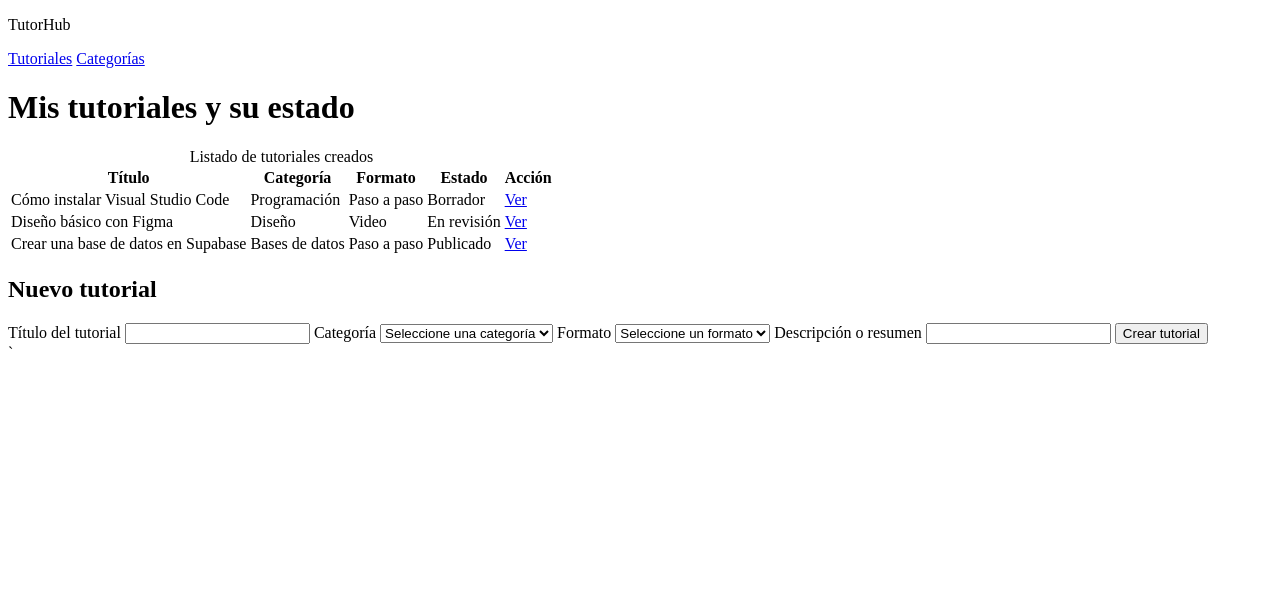
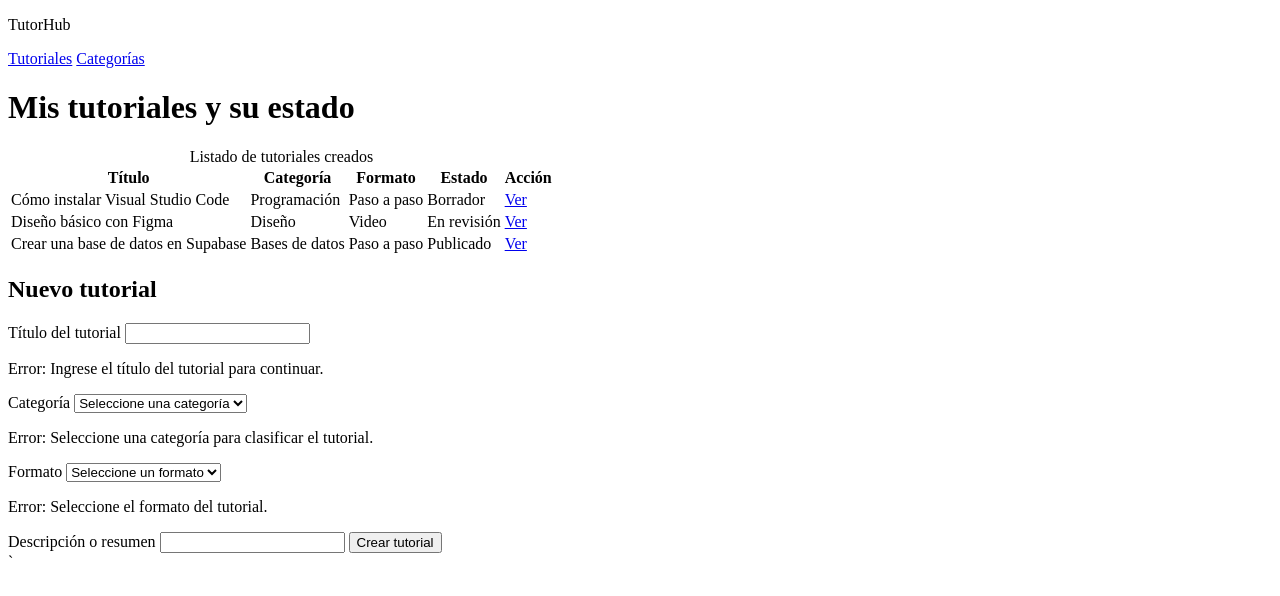
Before and after one commit to uleam-web-2026-2/webIB-Espinoza-Ponce, a Svelte app: page / in a window 1280 px wide. Shown: the top 596 px of the page. Built offline with nearby package versions, Linux system fonts and the light colour scheme.

Commit message:
S4: mensajes de error en campos obligatorios

```diff
--- a/src/Formulario.svelte
+++ b/src/Formulario.svelte
@@ -1,34 +1,72 @@
+
 <section aria-labelledby="titulo-nuevo">
   <h2 id="titulo-nuevo">Nuevo tutorial</h2>
 
   <form action="#" method="post">
+
     <!-- Campo 1: Título (obligatorio) -->
     <label for="titulo">Título del tutorial</label>
-    <input type="text" id="titulo" name="titulo" required>
+    <input
+      type="text"
+      id="titulo"
+      name="titulo"
+      required
+      aria-invalid="true"
+      aria-describedby="titulo-error"
+    >
+
+    <p id="titulo-error" class="mensaje-error">
+      Error: Ingrese el título del tutorial para continuar.
+    </p>
 
     <!-- Campo 2: Categoría (obligatorio) -->
     <label for="categoria">Categoría</label>
-    <select id="categoria" name="categoria" required>
+    <select
+      id="categoria"
+      name="categoria"
+      required
+      aria-invalid="true"
+      aria-describedby="categoria-error"
+    >
       <option value="">Seleccione una categoría</option>
       <option value="programacion">Programación</option>
       <option value="diseno">Diseño</option>
       <option value="bases-datos">Bases de datos</option>
     </select>
 
+    <p id="categoria-error" class="mensaje-error">
+      Error: Seleccione una categoría para clasificar el tutorial.
+    </p>
+
     <!-- Campo 3: Formato (obligatorio) -->
     <label for="formato">Formato</label>
-    <select id="formato" name="formato" required>
+    <select
+      id="formato"
+      name="formato"
+      required
+      aria-invalid="true"
+      aria-describedby="formato-error"
+    >
       <option value="">Seleccione un formato</option>
       <option value="paso-a-paso">Paso a paso</option>
       <option value="video">Video</option>
       <option value="interactivo">Interactivo</option>
     </select>
 
+    <p id="formato-error" class="mensaje-error">
+      Error: Seleccione el formato del tutorial.
+    </p>
+
     <!-- Campo 4: Descripción (opcional) -->
     <label for="descripcion">Descripción o resumen</label>
-    <input type="text" id="descripcion" name="descripcion">
+    <input
+      type="text"
+      id="descripcion"
+      name="descripcion"
+    >
 
     <!-- Botón de envío nativo -->
     <button type="submit">Crear tutorial</button>
+
   </form>
 </section>
--- a/src/app.css
+++ b/src/app.css
@@ -27,3 +27,9 @@ input, select, textarea {
 button {
   padding: 0.75rem 1.5rem;
 }
+
+.mensaje-error {
+  color: #b3261e;
+  font-size: 0.9rem;
+  margin-top: 0.25rem;
+}
```
